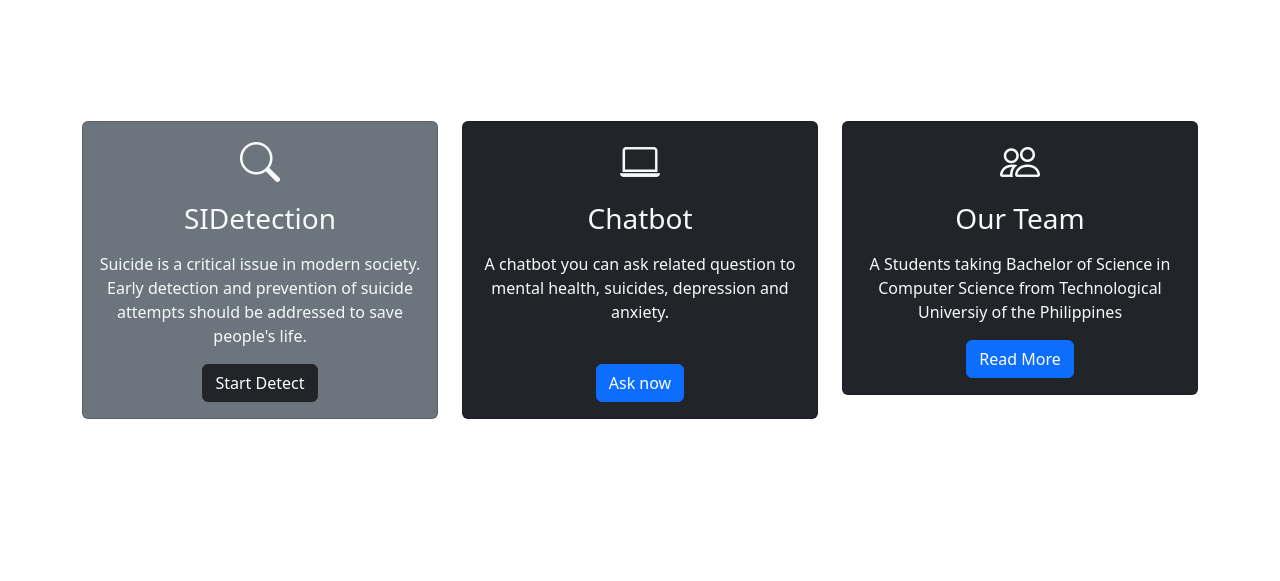
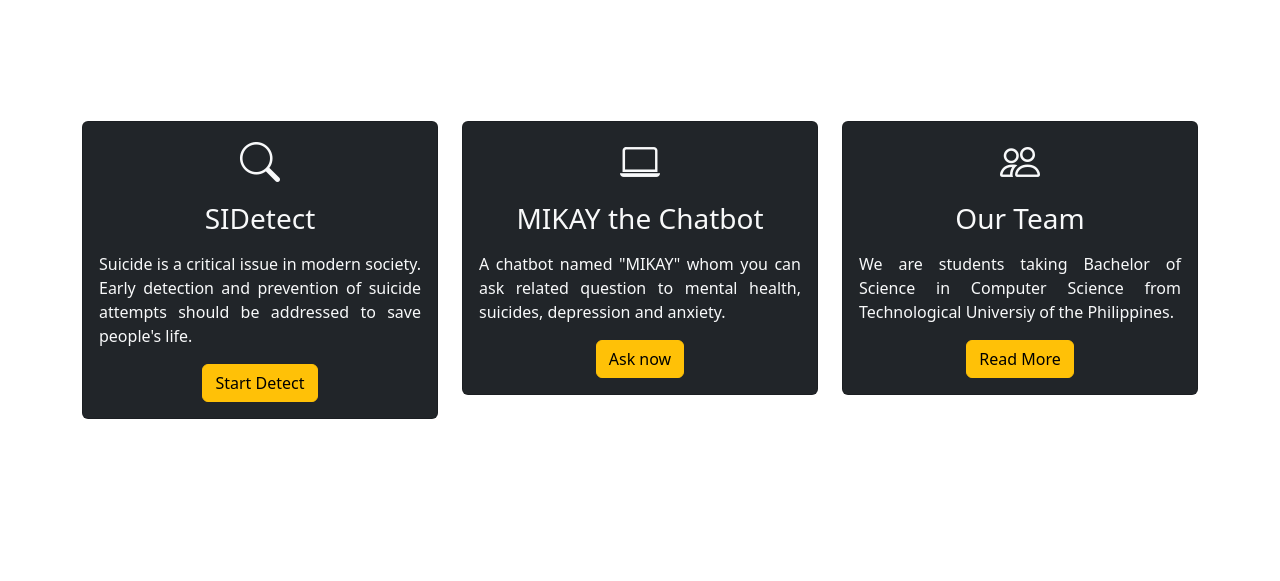
Before and after one commit to NeilCutter/SIDetect-Web-App, a Flask app: page / in a window 1280 px wide. Shown: the part 665-1246 px from the top of the page. Run offline with Flask 2, Linux system fonts and the light colour scheme.

Commit message:
home update

```diff
--- a/webapp/templates/home.html
+++ b/webapp/templates/home.html
@@ -27,17 +27,17 @@
     <div class="container">
       <div class="row text-center g-4 my-5">
         <div class="col-md" data-aos="fade-up">
-          <div class="card bg-secondary text-light">
+          <div class="card bg-dark text-light">
             <div class="card-body text-center">
               <div class="h1 mb-3">
                 <i class="bi bi-search"></i>
               </div>
-              <h3 class="card-title mb-3">SIDetection</h3>
-              <p class="card-text">
+              <h3 class="card-title mb-3">SIDetect</h3>
+              <p class="card-text" style="text-align: justify;">
                 Suicide is a critical issue in modern society. Early detection and prevention of suicide attempts should
                 be addressed to save people's life.
               </p>
-              <a href="{{ url_for('detection_page')}}" class="btn btn-dark">Start Detect</a>
+              <a href="{{ url_for('detection_page')}}" class="btn btn-warning">Start Detect</a>
             </div>
           </div>
         </div>
@@ -47,12 +47,12 @@
               <div class="h1 mb-3">
                 <i class="bi bi-laptop"></i>
               </div>
-              <h3 class="card-title mb-3">Chatbot</h3>
-              <p class="card-text">
-                A chatbot you can ask related question to mental health, suicides, depression and anxiety.
+              <h3 class="card-title mb-3">MIKAY the Chatbot</h3>
+              <p class="card-text" style="text-align: justify;">
+                A chatbot named "MIKAY" whom you can ask related question to mental health, suicides, depression and anxiety.
               </p>
-              <br>
-              <a href="{{ url_for('chatbot_page')}}" class="btn btn-primary">Ask now</a>
+
+              <a href="{{ url_for('chatbot_page')}}" class="btn btn-warning">Ask now</a>
             </div>
           </div>
         </div>
@@ -62,12 +62,12 @@
               <div class="h1 mb-3">
                 <i class="bi bi-people"></i>
               </div>
-              <h3 class="card-title mb-3">Our Team</h3>
-              <p class="card-text">
-                A Students taking Bachelor of Science in Computer Science from Technological Universiy of the
-                Philippines
+              <h3 class="card-title mb-3">Our Team </h3>
+              <p class="card-text" style="text-align: justify;">
+                We are students taking Bachelor of Science in Computer Science from Technological Universiy of the
+                Philippines.
               </p>
-              <a href="{{ url_for('team_page') }}" class="btn btn-primary">Read More</a>
+              <a href="{{ url_for('team_page') }}" class="btn btn-warning">Read More</a>
             </div>
           </div>
         </div>
@@ -244,17 +244,17 @@
           <h3>Quick Links</h3>
           <ul>
             <li><a href="#">Home</a></li>
-            <li><a href="#">Catalogue</a></li>
-            <li><a href="#">About</a></li>
-            <li><a href="#">Contact</a></li>
+            <li><a href="#">Service</a></li>
+            <li><a href="#">Team</a></li>
+
           </ul>
         </div>
 
         <div class="news-letter mt-3">
-          <h3>Newsletter</h3>
+          <h3>SIDetect</h3>
           <form action="" class="d-flex" role="text">
             <input type="email" class="form-control" placeholder="Email">
-            <button class="btn btn-danger">SIGN-UP</button>
+            <button class="btn btn-warning"> SIGN-UP</button>
           </form>
         </div>
       </div>
```
